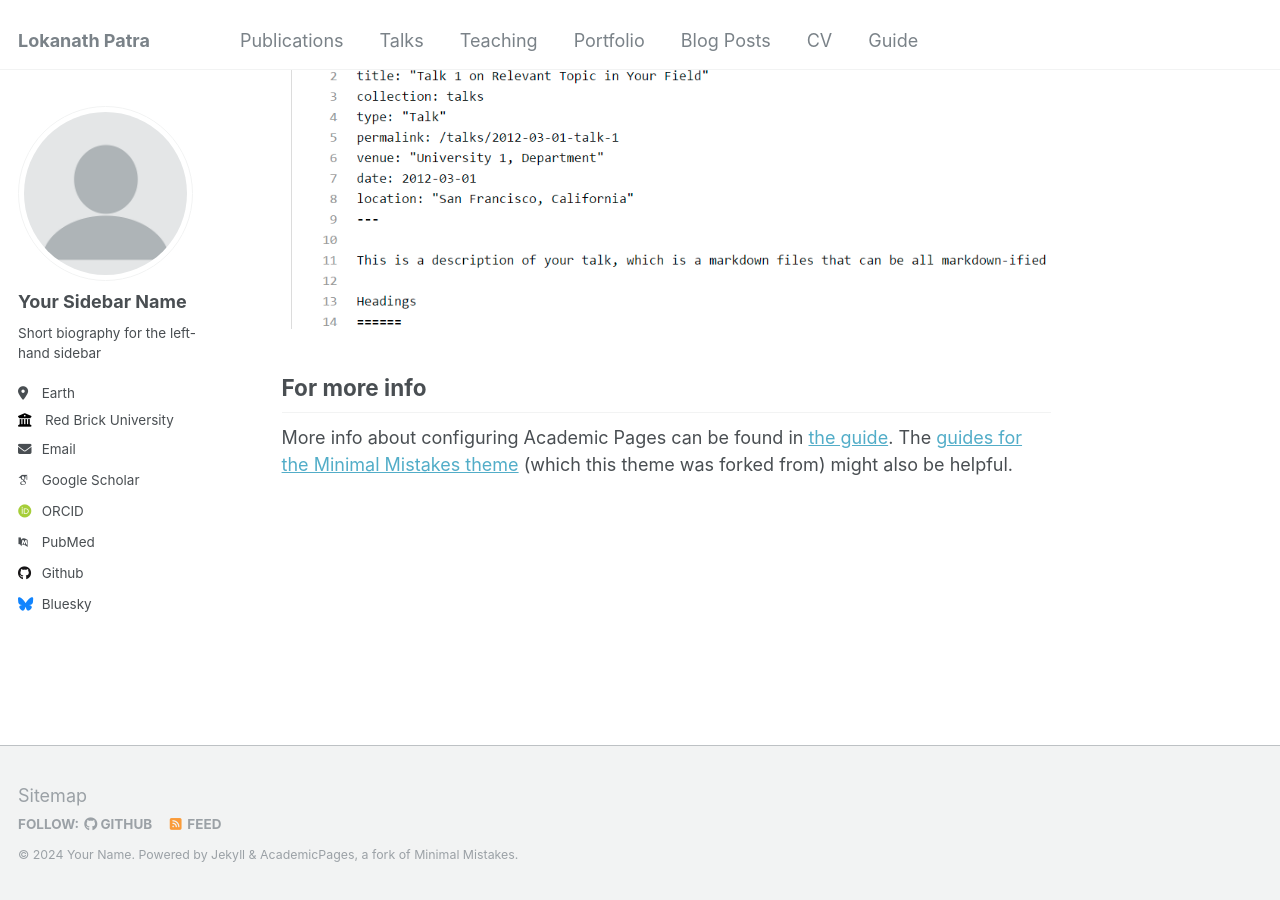
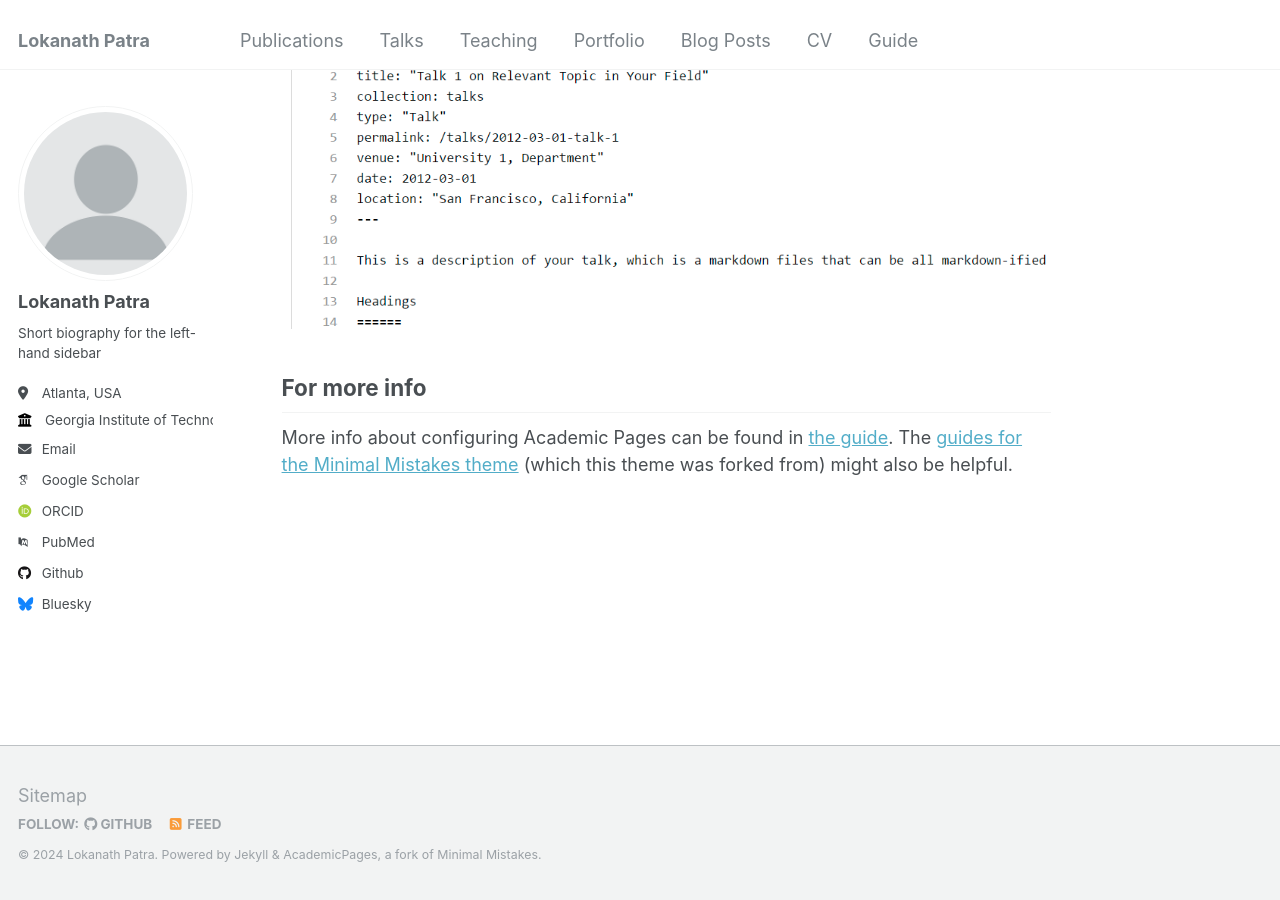
Before and after one commit to lokanath123/lokanath-patra, a Jekyll site: the page built from _pages/about.md, in a window 1280 px wide and 900 px high, scrolled down 2660 px. Built offline with Jekyll 4.4.1, drawn with Linux system fonts in a browser that asks for light colours; some web fonts are replaced.

Commit message:
Update _config.yml

```diff
--- a/_config.yml
+++ b/_config.yml
@@ -10,7 +10,7 @@
 locale                   : "en-US"
 title                    : "Lokanath Patra"
 title_separator          : "-"
-name                     : &name "Your Name"
+name                     : &name "Lokanath Patra"
 description              : &description "personal description"
 url                      : https://academicpages.github.io # the base hostname & protocol for your site e.g. "https://mmistakes.github.io"
 baseurl                  : "" # the subpath of your site, e.g. "/blog"
@@ -22,13 +22,13 @@ repository               : "academicpages/academicpages.github.io"
 author:
   # Biographic information
   avatar           : "profile.png"
-  name             : "Your Sidebar Name"
+  name             : "Lokanath Patra"
   pronouns         : # example: "she/her"
   bio              : "Short biography for the left-hand sidebar"
-  location         : "Earth"
-  employer         : "Red Brick University"
+  location         : "Atlanta, USA"
+  employer         : "Georgia Institute of Technology"
   uri              : # URL
-  email            : "none@example.org"
+  email            : "lokanath.patra007@gmail.com"
 
   # Academic websites
   arxiv            : # URL - Update with the correct link to your profile
```
